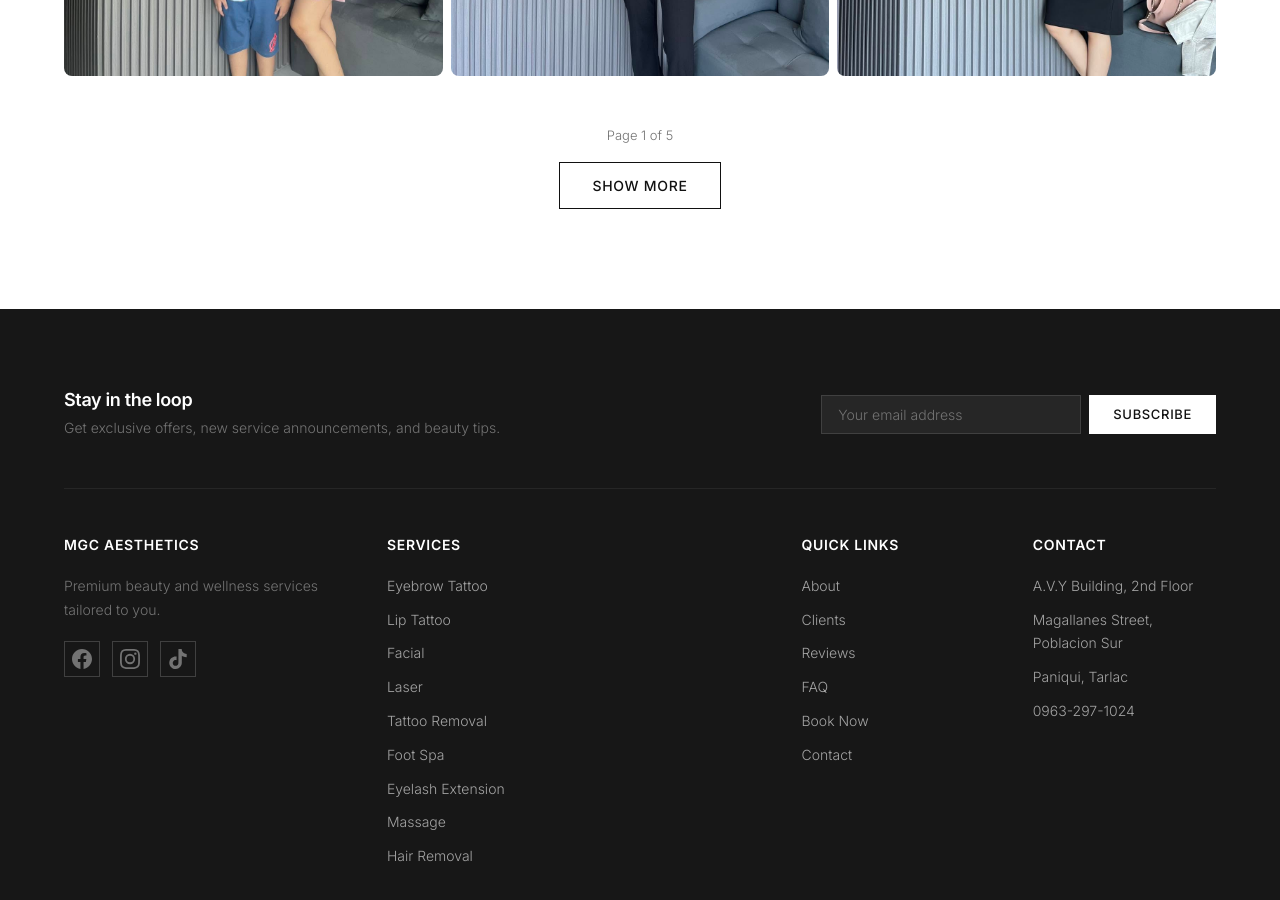
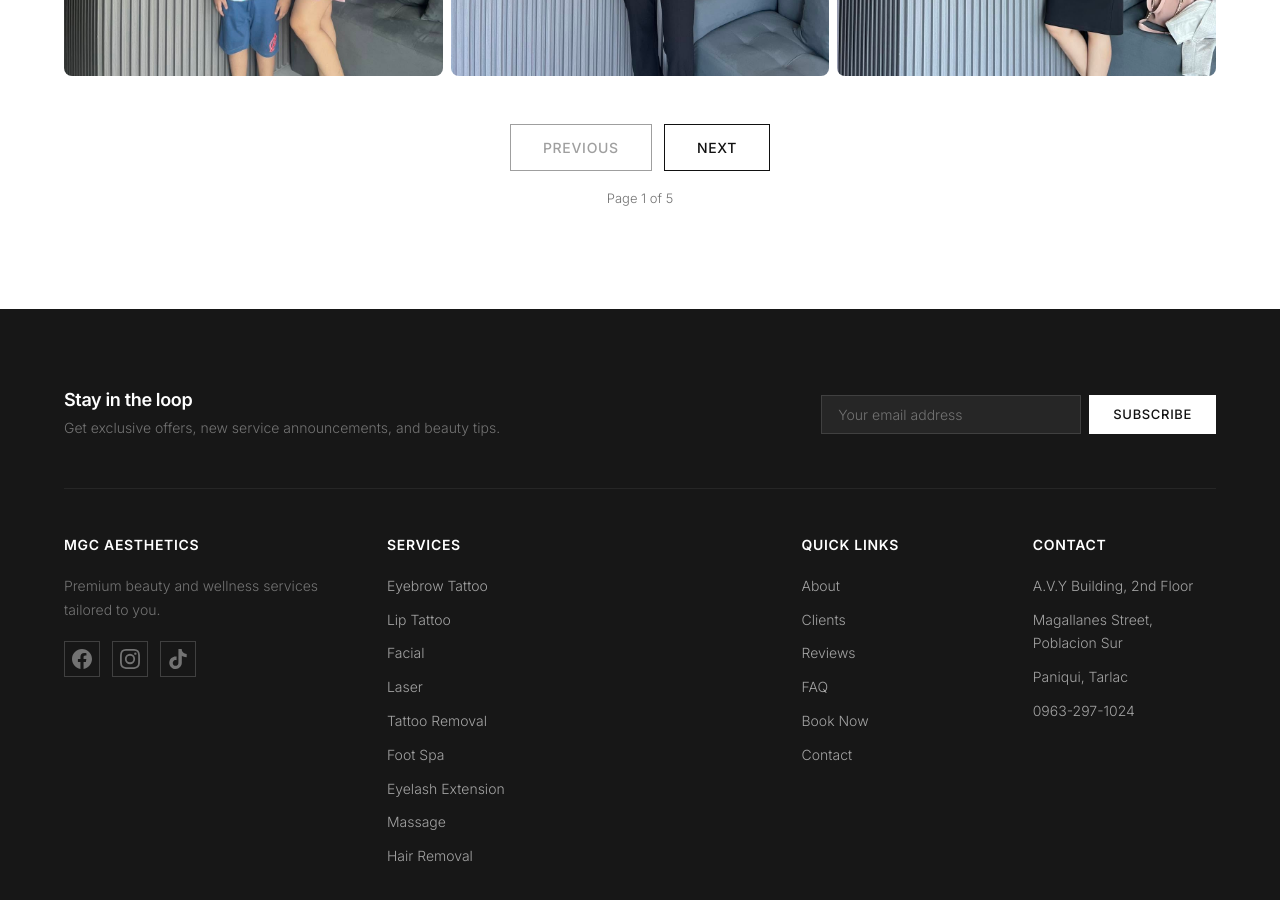
Before and after one commit to gallemarj/mgc-aesthetics, a Next.js app: page /clients in a window 1280 px wide. Shown: the part 4480-5380 px from the top of the page. Built offline with nearby package versions, Linux system fonts and the light colour scheme.

Commit message:
Clients page: next/previous pagination

```diff
--- a/app/clients/page.jsx
+++ b/app/clients/page.jsx
@@ -9,7 +9,8 @@ const PER_PAGE = 24;
 export default function ClientsPage() {
   const [page, setPage] = useState(1);
   const totalPages = Math.ceil(galleryImages.length / PER_PAGE);
-  const visible = galleryImages.slice(0, page * PER_PAGE);
+  const start = (page - 1) * PER_PAGE;
+  const visible = galleryImages.slice(start, start + PER_PAGE);
 
   return (
     <div className="page">
@@ -33,21 +34,25 @@ export default function ClientsPage() {
           </div>
 
           <div className="clients-pagination">
+            <div className="clients-pagination__buttons">
+              <button
+                className="btn btn--outline"
+                onClick={() => setPage((p) => Math.max(1, p - 1))}
+                disabled={page === 1}
+              >
+                Previous
+              </button>
+              <button
+                className="btn btn--outline"
+                onClick={() => setPage((p) => Math.min(totalPages, p + 1))}
+                disabled={page === totalPages}
+              >
+                Next
+              </button>
+            </div>
             <p className="clients-pagination__info">
               Page {page} of {totalPages}
             </p>
-            {page < totalPages ? (
-              <button
-                className="btn btn--outline"
-                onClick={() => setPage((p) => p + 1)}
-              >
-                Show more
-              </button>
-            ) : (
-              <p className="clients-pagination__done">
-                All {galleryImages.length} clients shown
-              </p>
-            )}
           </div>
         </div>
       </section>
--- a/app/globals.css
+++ b/app/globals.css
@@ -621,6 +621,16 @@ label {
           align-items: center;
           gap: 16px;
           margin-top: 48px;
+        }
+
+        .clients-pagination__buttons {
+          display: flex;
+          gap: 12px;
+        }
+
+        .clients-pagination__buttons .btn:disabled {
+          opacity: 0.4;
+          cursor: not-allowed;
         }
 
         .clients-pagination__info,
```
